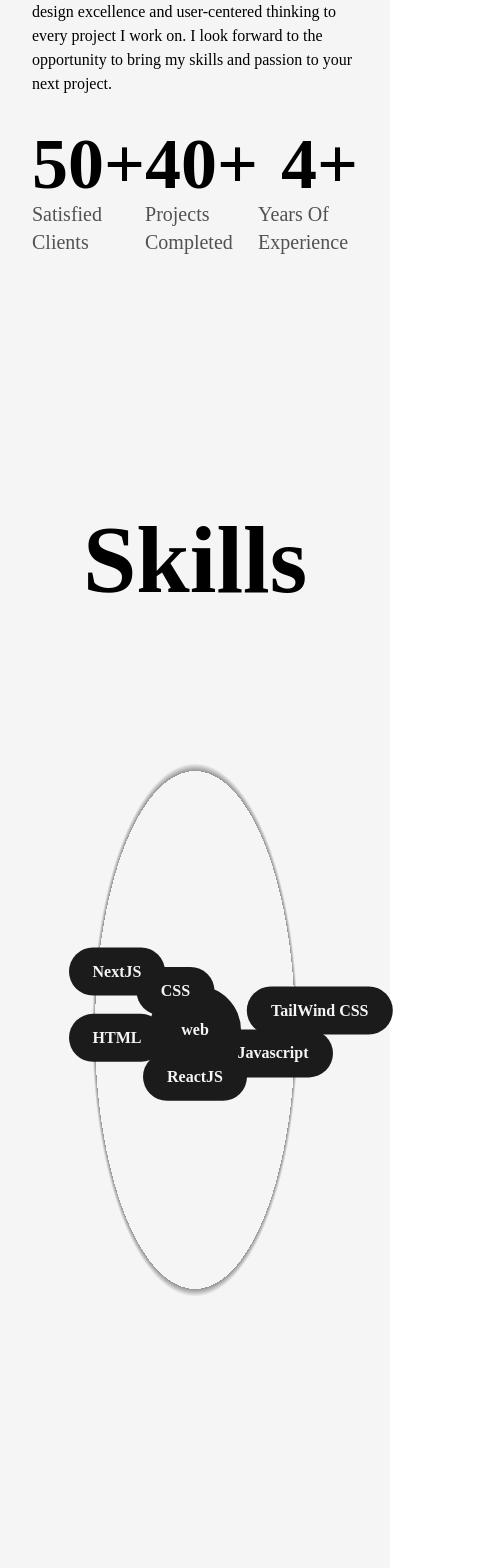
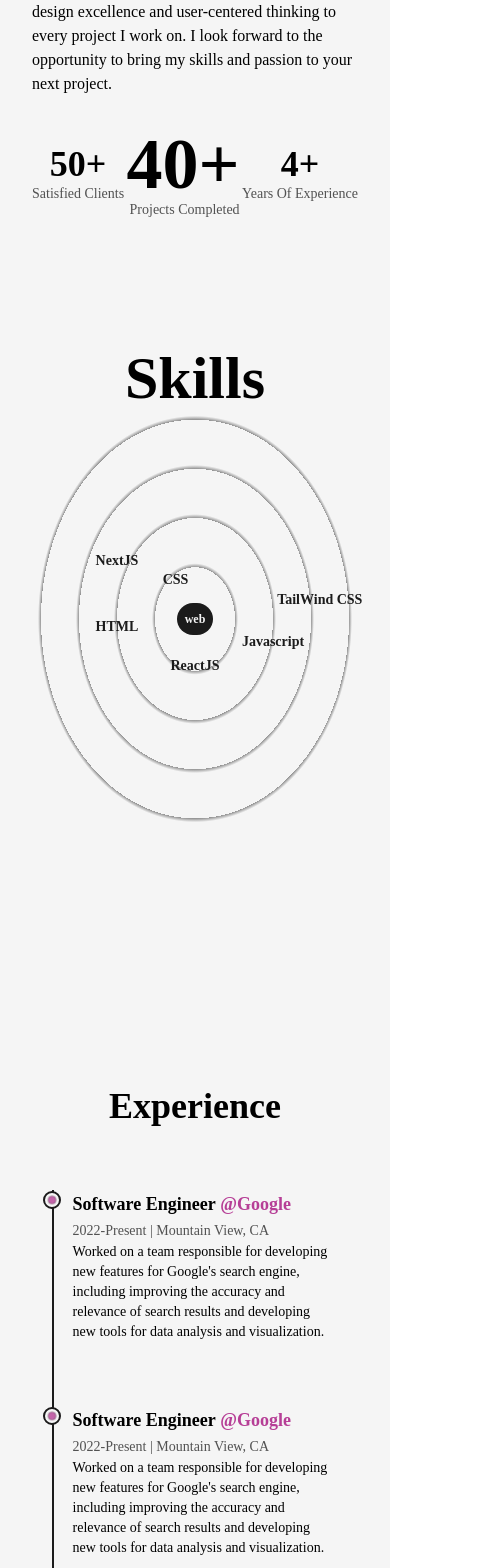
Before and after one commit to toshiki19/portfolio, a Next.js app: page /about in a window 390 px wide. Shown: the part 980-2548 px from the top of the page, 491 px wide, since content can reach past the window. Built offline with nearby package versions, Linux system fonts and the light colour scheme.

Commit message:
aboutページのレスポンシブ完了

```diff
--- a/src/components/education.js
+++ b/src/components/education.js
@@ -6,20 +6,20 @@
 const Details = ({ type, time, place, info}) => {
     const ref = useRef(null);
     return  (
-    <li ref={ref} className='my-8 first:mt-0 last:mb-0 w-[60%] mx-auto flex flex-col items-center justify-between' >
+    <li ref={ref} className='my-8 first:mt-0 last:mb-0 w-[60%] mx-auto flex flex-col items-center justify-between md:w-[80%]' >
         <LiIcon reference={ref}/>
         <motion.div
         initial={{y:50}}
         whileInView={{y:0}}
         transition={{duration:0.5, type:'spring'}}
         >
-            <h3 className='capitalize font-bold text-2xl'>
+            <h3 className='capitalize font-bold text-2xl sm:text-xl xs:text-lg'>
                 {type}
             </h3>
-            <span className='capitalize font-medium text-dark/75 dark:text-light/75'>
+            <span className='capitalize font-medium text-dark/75 dark:text-light/75 xs:text-sm'>
             {time} | {place}
             </span>
-            <p className='font-medium w-full'>
+            <p className='font-medium w-full md:text-sm'>
                 {info}
             </p>
         </motion.div>
@@ -37,12 +37,14 @@
     );
   return (
     <div className='my-64'>
-        <h2 className='font-bold text-8xl mb-32 w-full text-center'>Education</h2>
+        <h2 className='font-bold text-8xl mb-32 w-full text-center md:text-6xl xs:text-4xl md:mb-16'>Education</h2>
 
-        <div ref={ref} className='w-[75%] mx-auto relative'>
+        <div ref={ref} className='w-[75%] mx-auto relative lg:w-[90%] md:w-full'>
             <motion.div style={{scaleY: scrollYProgress}}
-            className='absolute left-9 top-0 w-[4px] h-full bg-dark origin-top dark:bg-light' />
-            <ul className='w-full flex flex-col items-start justify-between ml-4'>
+            className='absolute left-9 top-0 w-[4px] h-full bg-dark origin-top dark:bg-light
+            md:w-[2px] md:left-[30px] xs:left-[20px]
+            ' />
+            <ul className='w-full flex flex-col items-start justify-between ml-4 xs:ml-2'>
                 <Details
                 type="Bachelor Of Science In Computer Science"
                 time="2016-2020"
--- a/src/components/experience.js
+++ b/src/components/experience.js
@@ -6,21 +6,21 @@
 const Details = ({position, company, companyLink, time, address, work}) => {
     const ref = useRef(null);
     return  (
-    <li ref={ref} className='my-8 first:mt-0 last:mb-0 w-[60%] mx-auto flex flex-col items-center justify-between' >
+    <li ref={ref} className='my-8 first:mt-0 last:mb-0 w-[60%] mx-auto flex flex-col items-center justify-between md:w-[80%]' >
         <LiIcon reference={ref}/>
         <motion.div
         initial={{y:50}}
         whileInView={{y:0}}
         transition={{duration:0.5, type:'spring'}}
         >
-            <h3 className='capitalize font-bold text-2xl'>{position}&nbsp;<a href={companyLink}
+            <h3 className='capitalize font-bold text-2xl sm:text-xl xs:text-lg'>{position}&nbsp;<a href={companyLink}
             target='_blank'
             className='text-primary dark:text-primaryDark capitalize'
             >@{company}</a></h3>
-            <span className='capitalize font-medium text-dark/75 dark:text-light/75'>
+            <span className='capitalize font-medium text-dark/75 dark:text-light/75 xs:text-sm'>
             {time} | {address}
             </span>
-            <p className='font-medium w-full'>
+            <p className='font-medium w-full md:text-sm'>
                 {work}
             </p>
         </motion.div>
@@ -38,12 +38,14 @@
     );
   return (
     <div className='my-64'>
-        <h2 className='font-bold text-8xl mb-32 w-full text-center'>Experience</h2>
+        <h2 className='font-bold text-8xl mb-32 w-full text-center md:text-6xl xs:text-4xl md:mb-16'>Experience</h2>
 
-        <div ref={ref} className='w-[75%] mx-auto relative'>
+        <div ref={ref} className='w-[75%] mx-auto relative lg:w-[90%] md:w-full'>
             <motion.div style={{scaleY: scrollYProgress}}
-            className='absolute left-9 top-0 w-[4px] h-full bg-dark origin-top dark:bg-light' />
-            <ul className='w-full flex flex-col items-start justify-between ml-4'>
+            className='absolute left-9 top-0 w-[4px] h-full bg-dark origin-top dark:bg-light
+            md:w-[2px] md:left-[30px] xs:left-[20px]
+            ' />
+            <ul className='w-full flex flex-col items-start justify-between ml-4 xs:ml-2'>
                 <Details
                 position="Software Engineer" company="Google"
                 companyLink="www.google.com"
--- a/src/components/liIcon.js
+++ b/src/components/liIcon.js
@@ -10,7 +10,7 @@
     );
   return (
     <figer className='absolute left-0 stroke-dark dark:stroke-light'>
-        <svg className='-rotate-90' width="75" height="75" viewBox="0 0 100 100">
+        <svg className='-rotate-90 md:w-[60px] md:h-[60px] xs:w-[40px] xs:h-[40px]' width="75" height="75" viewBox="0 0 100 100">
             <circle cx="75" cy="50" r="20" className='stroke-primary dark:stroke-primaryDark stroke-1 fill-none'/>
             <motion.circle cx="75" cy="50" r="20" className='fill-light stroke-[5px] dark:fill-dark'
             style={{
--- a/src/components/skills.js
+++ b/src/components/skills.js
@@ -4,7 +4,9 @@
 const Skill = ({name, x, y}) => {
     return (
         <motion.div className='flex items-center justify-center rounded-full font-semibold
-            bg-dark text-light py-3 px-6 shadow-dark cursor-pointer absolute dark:text-dark dark:bg-light'
+            bg-dark text-light py-3 px-6 shadow-dark cursor-pointer absolute dark:text-dark dark:bg-light
+            lg:py-2 lg:px-4 md:text-sm md:py-1.5 md:px-3 xs:bg-transparent xs:dark:bg-transparent xs:text-dark
+            xs:dark:text-light xs:font-bold'
             whileHover={{scale:1.05}}
             initial={{x:0, y:0}}
             whileInView={{x:x, y:y, transition:{duration:1.5}}}
@@ -19,12 +21,17 @@
 const Skills = () => {
   return (
     <>
-        <h2 className='font-bold text-8xl mt-64 w-full text-center'>Skills</h2>
+        <h2 className='font-bold text-8xl mt-64 w-full text-center md:text-6xl md:mt-32'>Skills</h2>
         <div className='w-full h-screen relative flex items-center justify-center rounded-full
-        bg-circularLight dark:bg-circularDark'>
+        bg-circularLight dark:bg-circularDark lg:h-[80-vh] sm:h-[60vh] xs:h-[50vh]
+        lg:bg-circularLightLg lg:dark:bg-circularDarkLg
+        md:bg-circularLightMd md:dark:bg-circularDarkMd
+        sm:bg-circularLightSm sm:dark:bg-circularDarkSm
+        '>
             <motion.div className='flex items-center justify-center rounded-full font-semibold
-            bg-dark text-light p-8 shadow-dark cursor-pointer dark:text-dark dark:bg-light'
-            whikeHover={{scale:1.05}}>
+            bg-dark text-light p-8 shadow-dark cursor-pointer dark:text-dark dark:bg-light
+            lg:p-6 md:p-4 xs:p-2 xs:text-xs'
+            whileHover={{scale:1.05}}>
                 web
             </motion.div>
             <Skill name="HTML" x="-20vw" y="2vw" />
--- a/src/pages/about.js
+++ b/src/pages/about.js
@@ -73,23 +73,32 @@
                     />
                 </div>
                 <div className='col-span-2 flex flex-col items-end justify-between xl:col-span-8 xl:flex-row xl:items-center md:order-3'>
-                    <div className='flex flex-col items-end justify-center'>
-                        <span className='inline-block text-7xl font-bold'>
+                    <div className='flex flex-col items-end justify-center xl:items-center'>
+                        <span className='inline-block text-7xl font-bold md:text-6xl sm:text-5xl xs:text-4xl'>
                             <AnimatedNumber value={50} />+
                         </span>
-                        <h2 className='text-xl font-medium capitalize text-dark/75 dark:text-light/75'>satisfied clients</h2>
+                        <h2 className='text-xl font-medium capitalize text-dark/75 dark:text-light/75 xl:text-center md:text-lg sm:text-base
+                        xs:text-sm'>
+                            satisfied clients
+                        </h2>
                     </div>
                     <div className='flex flex-col items-end justify-center'>
                         <span className='inline-block text-7xl font-bold'>
                             <AnimatedNumber value={40} />+
                         </span>
-                        <h2 className='text-xl font-medium capitalize text-dark/75 dark:text-light/75'>projects completed</h2>
+                        <h2 className='text-xl font-medium capitalize text-dark/75 dark:text-light/75 xl:text-center md:text-lg sm:text-base
+                        xs:text-sm'>
+                            projects completed
+                        </h2>
                     </div>
-                    <div className='flex flex-col items-end justify-center'>
-                        <span className='inline-block text-7xl font-bold'>
+                    <div className='flex flex-col items-end justify-center xl:items-center'>
+                        <span className='inline-block text-7xl font-bold md:text-6xl sm:text-5xl xs:text-4xl'>
                             <AnimatedNumber value={4} />+
                         </span>
-                        <h2 className='text-xl font-medium capitalize text-dark/75 dark:text-light/75'>years of experience</h2>
+                        <h2 className='text-xl font-medium capitalize text-dark/75 dark:text-light/75 xl:text-center md:text-lg sm:text-base
+                        xs:text-sm'>
+                            years of experience
+                        </h2>
                     </div>
                 </div>
             </div>
--- a/tailwind.config.js
+++ b/tailwind.config.js
@@ -25,8 +25,22 @@
         'spin-slow': 'spin 10s linear infinite',
       },
       backgroundImage:{
-        circularLight: 'repeating-radial-gradient(rgba(0,0,0,0.4) 2px, #f5f5f5 5px, #f5f5f5 100px);',
-        circularDark: 'repeating-radial-gradient(rgba(225,225,225,0.4) 2px, #1b1b1b 8px, #1b1b1b 100px);',
+        circularLight:
+          "repeating-radial-gradient(rgba(0,0,0,0.4) 2px,#f5f5f5 5px,#f5f5f5 100px)",
+        circularDark:
+          "repeating-radial-gradient(rgba(255,255,255,0.5) 2px,#1b1b1b 8px,#1b1b1b 100px)",
+        circularLightLg:
+          "repeating-radial-gradient(rgba(0,0,0,0.4) 2px,#f5f5f5 5px,#f5f5f5 80px)",
+        circularDarkLg:
+          "repeating-radial-gradient(rgba(255,255,255,0.5) 2px,#1b1b1b 8px,#1b1b1b 80px)",
+        circularLightMd:
+          "repeating-radial-gradient(rgba(0,0,0,0.4) 2px,#f5f5f5 5px,#f5f5f5 60px)",
+        circularDarkMd:
+          "repeating-radial-gradient(rgba(255,255,255,0.5) 2px,#1b1b1b 6px,#1b1b1b 60px)",
+        circularLightSm:
+          "repeating-radial-gradient(rgba(0,0,0,0.4) 2px,#f5f5f5 5px,#f5f5f5 40px)",
+        circularDarkSm:
+          "repeating-radial-gradient(rgba(255,255,255,0.5) 2px,#1b1b1b 4px,#1b1b1b 40px)",
       }
     },
     screens: {
```
